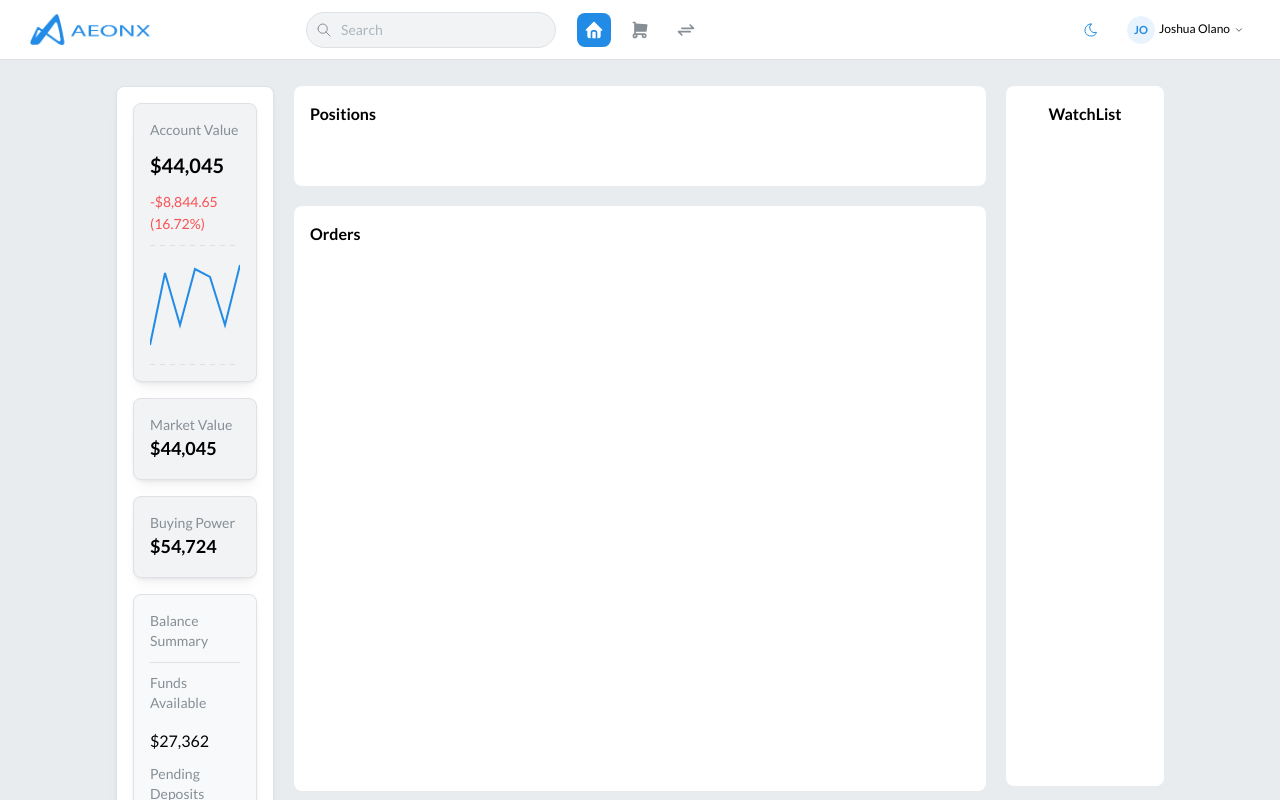
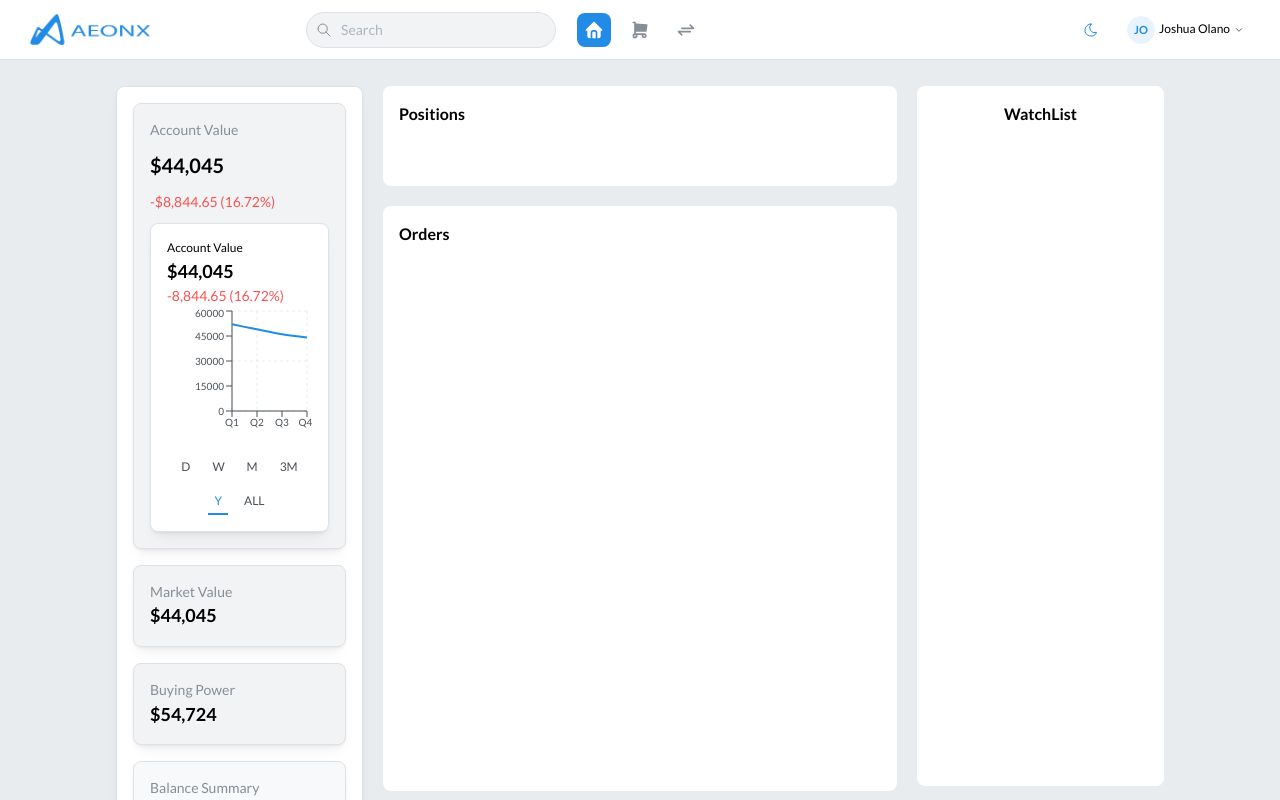
Before and after one commit to goodstripe/Alpha-Platform, a Next.js app: page /dashboard in a window 1280 px wide. Shown: the top 800 px of the page. Built offline with nearby package versions, Linux system fonts and the light colour scheme.

Commit message:
`Refactor Accounts component to use CustomLineChart instead of Mantine's LineChart`

```diff
--- /dev/null
+++ b/src/app/components/Charts/LineChart.tsx
@@ -0,0 +1,155 @@
+"use client";
+
+import React, { useState } from "react";
+import {
+  Card,
+  Text,
+  Group,
+  useMantineTheme,
+  useMantineColorScheme,
+  UnstyledButton,
+} from "@mantine/core";
+import {
+  LineChart,
+  Line,
+  CartesianGrid,
+  XAxis,
+  YAxis,
+  Tooltip,
+  ResponsiveContainer,
+} from "recharts";
+
+const dummyData = {
+  D: [
+    { name: "9AM", value: 44200 },
+    { name: "12PM", value: 44100 },
+    { name: "3PM", value: 44045 },
+  ],
+  W: [
+    { name: "Mon", value: 45000 },
+    { name: "Tue", value: 44800 },
+    { name: "Wed", value: 44600 },
+    { name: "Thu", value: 44300 },
+    { name: "Fri", value: 44045 },
+  ],
+  M: [
+    { name: "Week 1", value: 47000 },
+    { name: "Week 2", value: 46000 },
+    { name: "Week 3", value: 45000 },
+    { name: "Week 4", value: 44045 },
+  ],
+  "3M": [
+    { name: "July", value: 48000 },
+    { name: "Aug", value: 47000 },
+    { name: "Sep", value: 44045 },
+  ],
+  Y: [
+    { name: "Q1", value: 52000 },
+    { name: "Q2", value: 49000 },
+    { name: "Q3", value: 46000 },
+    { name: "Q4", value: 44045 },
+  ],
+  ALL: [
+    { name: "2020", value: 35000 },
+    { name: "2021", value: 42000 },
+    { name: "2022", value: 50000 },
+    { name: "2023", value: 48000 },
+    { name: "2024", value: 44045 },
+  ],
+};
+
+const CustomLineChart = () => {
+  const theme = useMantineTheme();
+  const { colorScheme } = useMantineColorScheme();
+  const [range, setRange] = useState<keyof typeof dummyData>("Y");
+
+  const isDark = colorScheme === "dark";
+
+  return (
+    <Card shadow="sm" radius="md" p="md" withBorder>
+      <Text size="xs" fw={500} c={isDark ? theme.colors.gray[4] : theme.black}>
+        Account Value
+      </Text>
+      <Text size="lg" fw={700}>
+        $44,045
+      </Text>
+      <Text size="sm" c="red">
+        -8,844.65 (16.72%)
+      </Text>
+
+      {/* Responsive Chart */}
+      <div style={{ width: "100%", height: 140 }}>
+        <ResponsiveContainer>
+          <LineChart data={dummyData[range]}>
+            <CartesianGrid
+              stroke={isDark ? theme.colors.gray[8] : theme.colors.gray[2]}
+              strokeDasharray="3 3"
+            />
+            <XAxis
+              dataKey="name"
+              stroke={isDark ? theme.colors.gray[5] : theme.colors.gray[7]}
+              tick={{ fontSize: 10 }}
+            />
+            <YAxis
+              stroke={isDark ? theme.colors.gray[5] : theme.colors.gray[7]}
+              tick={{ fontSize: 10 }}
+            />
+            <Tooltip
+              contentStyle={{
+                backgroundColor: isDark ? theme.colors.dark[7] : theme.white,
+                border: `1px solid ${
+                  isDark ? theme.colors.dark[4] : theme.colors.gray[3]
+                }`,
+                borderRadius: theme.radius.sm,
+                fontSize: 12,
+              }}
+              labelStyle={{
+                color: isDark ? theme.white : theme.black,
+              }}
+              itemStyle={{
+                color: isDark ? theme.white : theme.black,
+              }}
+            />
+            <Line
+              type="monotone"
+              dataKey="value"
+              stroke={theme.colors.blue[6]}
+              strokeWidth={2}
+              dot={false}
+            />
+          </LineChart>
+        </ResponsiveContainer>
+      </div>
+
+      {/* Time Range Selector */}
+      <Group justify="center" mt="xs" gap="xs" wrap="wrap">
+        {["D", "W", "M", "3M", "Y", "ALL"].map((label) => (
+          <UnstyledButton
+            key={label}
+            onClick={() => setRange(label as keyof typeof dummyData)}
+            style={{
+              fontSize: 12,
+              fontWeight: 500,
+              padding: "2px 6px",
+              borderBottom:
+                range === label
+                  ? `2px solid ${theme.colors.blue[6]}`
+                  : "2px solid transparent",
+              color:
+                range === label
+                  ? theme.colors.blue[6]
+                  : isDark
+                  ? theme.colors.gray[4]
+                  : theme.colors.gray[7],
+              cursor: "pointer",
+            }}
+          >
+            {label}
+          </UnstyledButton>
+        ))}
+      </Group>
+    </Card>
+  );
+};
+
+export default CustomLineChart;
--- a/src/app/components/Dashboard/Accounts.tsx
+++ b/src/app/components/Dashboard/Accounts.tsx
@@ -11,6 +11,7 @@ import {
   useComputedColorScheme,
 } from "@mantine/core";
 import { LineChart } from "@mantine/charts";
+import CustomLineChart from "../Charts/LineChart";
 
 const chartData = [
   { period: "D", value: 10000 },
@@ -58,17 +59,7 @@ const Accounts: React.FC = () => {
               -$8,844.65 (16.72%)
             </Text>
 
-            <LineChart
-              h={120}
-              data={chartData}
-              dataKey="period"
-              series={[{ name: "value", color: "blue.6" }]}
-              curveType="linear"
-              withXAxis={false}
-              withYAxis={false}
-              withDots={false}
-              withTooltip={false}
-            />
+            <CustomLineChart />
           </Stack>
         </Card>
 
--- a/src/app/dashboard/page.tsx
+++ b/src/app/dashboard/page.tsx
@@ -10,18 +10,18 @@ export default function Subgrid() {
   return (
     <Container fluid p="10px 100px">
       <Grid gutter="lg">
-        <Grid.Col span={{ base: 12, md: 2 }}>
+        <Grid.Col span={{ base: 12, md: 3 }}>
           <Accounts />
         </Grid.Col>
 
-        <Grid.Col span={{ base: 12, md: 8 }}>
+        <Grid.Col span={{ base: 12, md: 6 }}>
           <Stack gap="lg">
             <Positions />
             <Orders />
           </Stack>
         </Grid.Col>
 
-        <Grid.Col span={{ base: 12, md: 2 }}>
+        <Grid.Col span={{ base: 12, md: 3 }}>
           <WatchList />
         </Grid.Col>
       </Grid>
```
